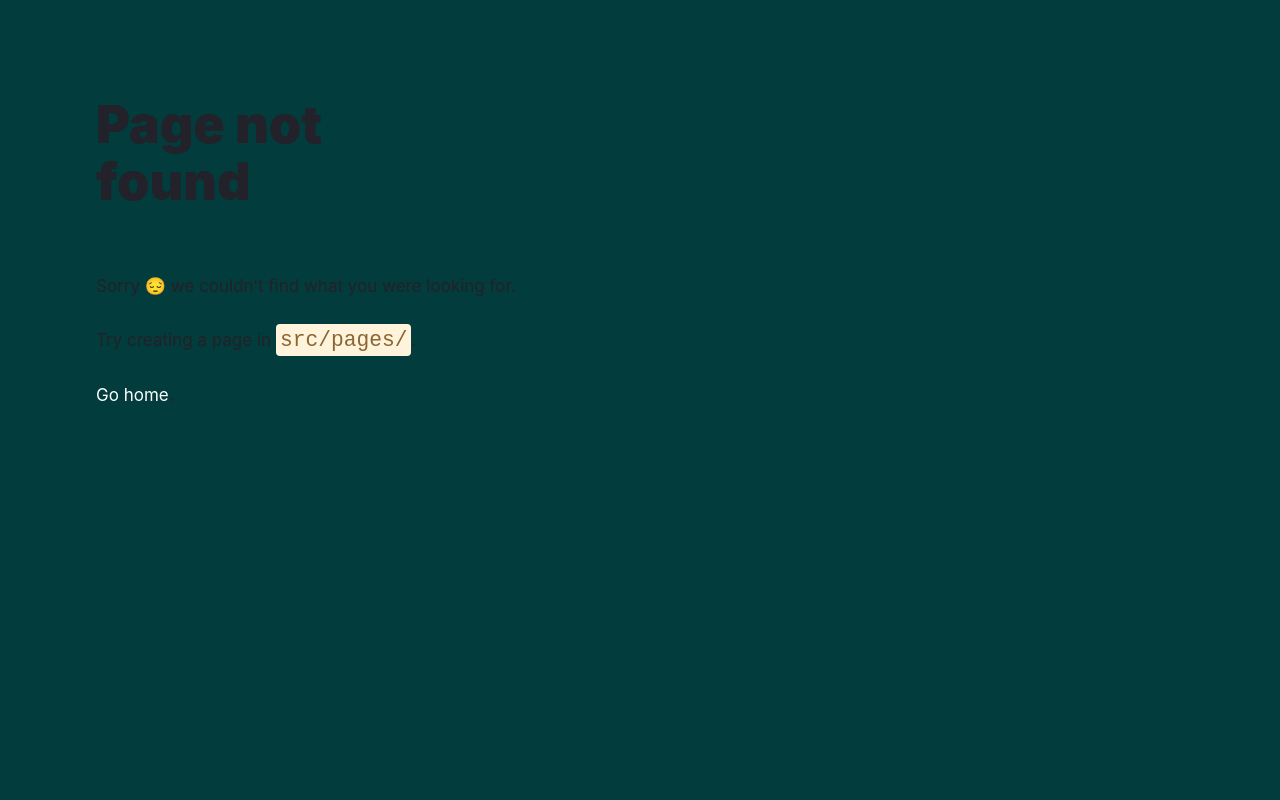
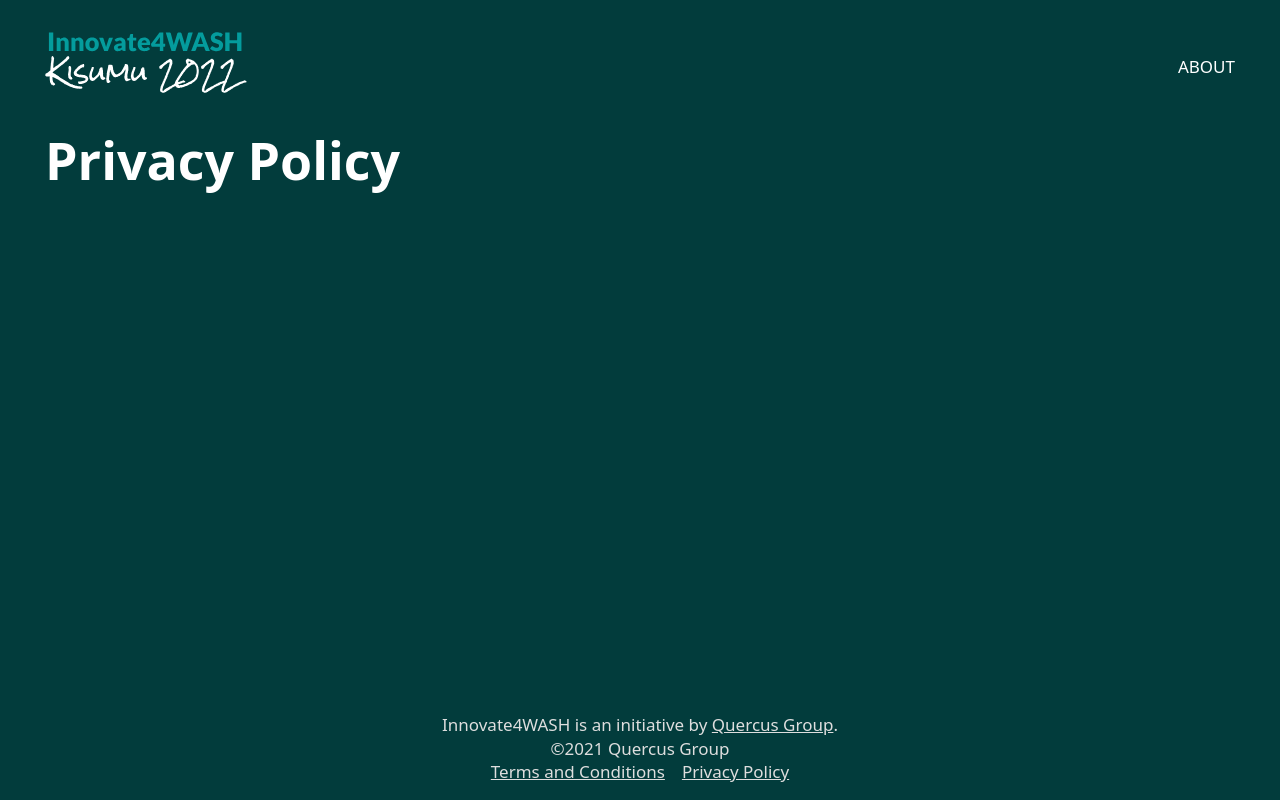
Before and after one commit to wad-im/innovate4wash, a Gatsby site: page /privacy-policy in a window 1280 px wide. Before the commit this address had no page. Built offline with nearby package versions, Linux system fonts and the light colour scheme; Gatsby itself is replaced by a stand-in of ours.

Commit message:
edit to footer

```diff
--- a/src/components/Footer.js
+++ b/src/components/Footer.js
@@ -1,10 +1,18 @@
+import { Link } from 'gatsby';
 import React from 'react';
 import styled from 'styled-components'
 
 const Footer = () => {
     return (
         <FooterContainer>
-            <div className='copyright'> &copy;{new Date().getFullYear()} Quercus Group</div>
+            <div className="disclaimer">
+                <p>Innovate4WASH is an initiative by <a href="https://quercus-group.com">Quercus Group</a>.</p>
+                <div className='copyright'> &copy;{new Date().getFullYear()} Quercus Group</div>
+            </div>
+            <div className="legal">
+                <Link to='/terms-and-conditions' className="link">Terms and Conditions</Link>
+                <Link to='/privacy-policy' className="link">Privacy Policy</Link>
+            </div>
         </FooterContainer>
      );
 }
@@ -14,6 +22,18 @@ export default Footer;
 const FooterContainer = styled.footer`
     grid-column: 2 / span 12;
     padding: 1rem 0;
+    display: flex;
+    align-items: center;
+    flex-direction: column;
+    text-align: center;
+    color: #dedede;
+    a {
+        text-decoration: underline;
+        color: #dedede;
+    }
+   .link {
+       margin: 0 0.5rem;
+   }
     @media screen and (max-width: 588px){
        grid-column: 2 / span 6;
     }
--- /dev/null
+++ b/src/pages/privacy-policy.js
@@ -0,0 +1,12 @@
+import React from 'react';
+import Layout from '../components/Layout';
+
+const PrivacyPolicy = () => {
+    return (
+        <Layout>
+            <h1>Privacy Policy</h1>
+        </Layout>
+     );
+}
+
+export default PrivacyPolicy;
```
Also changed, not shown: src/pages/terms-and-conditions.js (added, +12 -0 lines).
